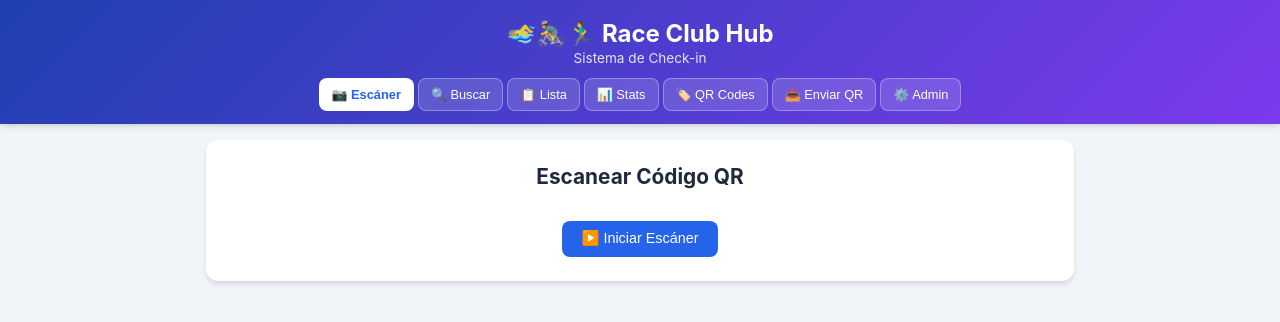
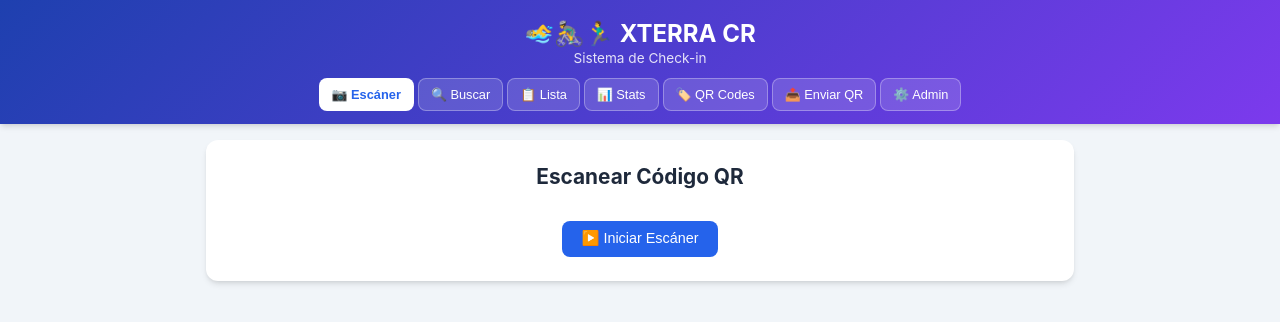
Before and after one commit to Nancyms1012/QR, a website: page public/index.html in a window 1280 px wide. Drawn offline with Linux system fonts and the light colour scheme.

Commit message:
chore: rename title to XTERRA CR

```diff
--- a/public/index.html
+++ b/public/index.html
@@ -3,14 +3,14 @@
 <head>
   <meta charset="UTF-8">
   <meta name="viewport" content="width=device-width, initial-scale=1.0">
-  <title>🏊 Race Club Hub - Check-in</title>
+  <title>🏊 XTERRA CR - Check-in</title>
   <link rel="stylesheet" href="/styles.css">
   <script src="/lib/html5-qrcode.min.js"></script>
   <script src="/lib/qrious.min.js"></script>
 </head>
 <body>
   <header>
-    <h1>🏊‍♂️🚴‍♂️🏃‍♂️ Race Club Hub</h1>
+    <h1>🏊‍♂️🚴‍♂️🏃‍♂️ XTERRA CR</h1>
     <p class="subtitle">Sistema de Check-in</p>
     <nav>
       <button class="nav-btn active" data-view="scanner">📷 Escáner</button>
```
